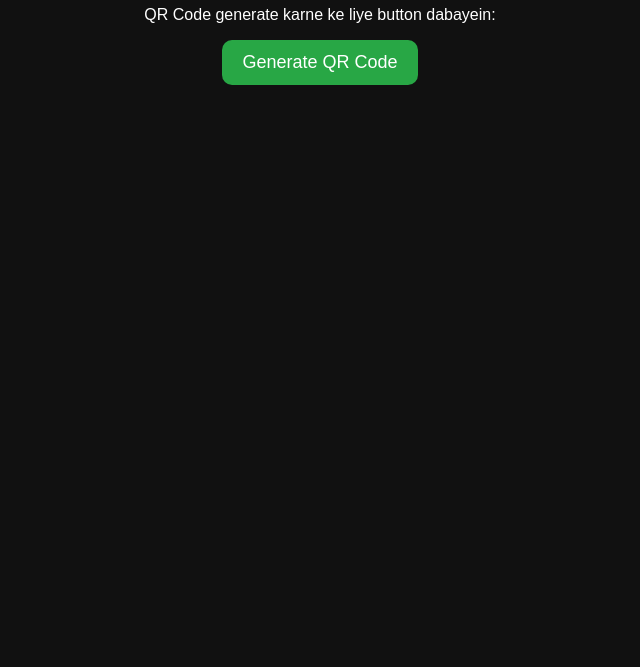
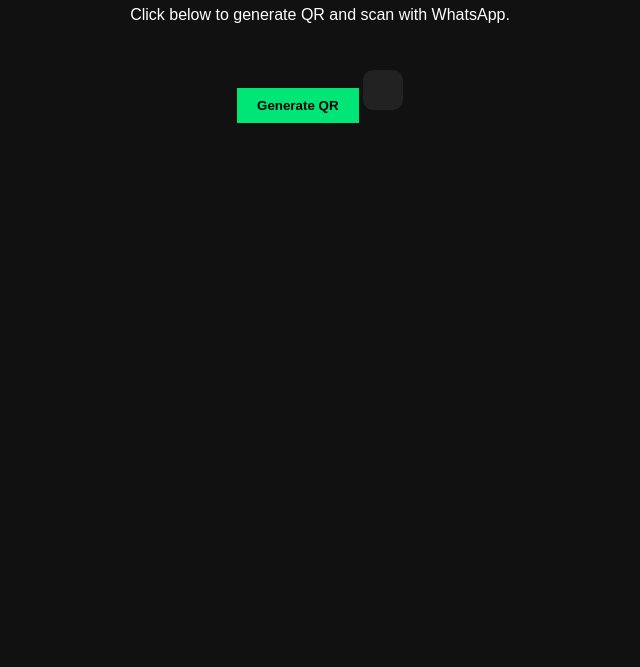
Before and after one commit to ArslanMDofficial/ArslanMD-BOT-Pairing, a website: page public/index.html in a window 1280 px wide. Shown: the part 133-800 px from the top of the page, without its empty margins (320-960 px from the left). Drawn offline with Linux system fonts and the light colour scheme.

Commit message:
Update index.html

```diff
--- a/public/index.html
+++ b/public/index.html
@@ -1,47 +1,48 @@
 <!DOCTYPE html>
-<html>
+<html lang="en">
 <head>
-  <title>Arslan-MD Bot Pairing</title>
+  <meta charset="UTF-8" />
+  <title>Arslan-MD QR Pairing</title>
   <style>
     body {
-      font-family: Arial, sans-serif;
-      text-align: center;
+      font-family: sans-serif;
       background: #111;
       color: #fff;
+      text-align: center;
+      padding: 50px;
     }
-    .container {
-      margin-top: 80px;
+    .qr-box {
+      background: #222;
+      padding: 20px;
+      border-radius: 10px;
+      display: inline-block;
+      margin-top: 30px;
     }
     button {
-      padding: 12px 20px;
-      font-size: 18px;
-      background: #28a745;
-      color: white;
+      padding: 10px 20px;
       border: none;
-      border-radius: 10px;
+      background: #00e676;
+      color: #000;
+      font-weight: bold;
       cursor: pointer;
-    }
-    iframe {
-      margin-top: 30px;
-      border: none;
-      width: 350px;
-      height: 400px;
-      border-radius: 12px;
-      box-shadow: 0 0 20px #28a745;
+      margin-top: 20px;
     }
   </style>
 </head>
 <body>
-  <div class="container">
-    <h1>🔗 Arslan-MD QR Pairing</h1>
-    <p>QR Code generate karne ke liye button dabayein:</p>
-    <button onclick="loadQR()">Generate QR Code</button>
-    <div id="qr-box"></div>
-  </div>
+  <h1>🤖 Arslan-MD WhatsApp Bot</h1>
+  <p>Click below to generate QR and scan with WhatsApp.</p>
+  <button onclick="loadQR()">Generate QR</button>
+  <div class="qr-box" id="qrBox"></div>
 
   <script>
     function loadQR() {
-      document.getElementById("qr-box").innerHTML = '<iframe src="/qr"></iframe>';
+      document.getElementById("qrBox").innerHTML = "⏳ Loading QR...";
+      fetch("/qr")
+        .then((res) => res.text())
+        .then((html) => {
+          document.getElementById("qrBox").innerHTML = html;
+        });
     }
   </script>
 </body>
```
